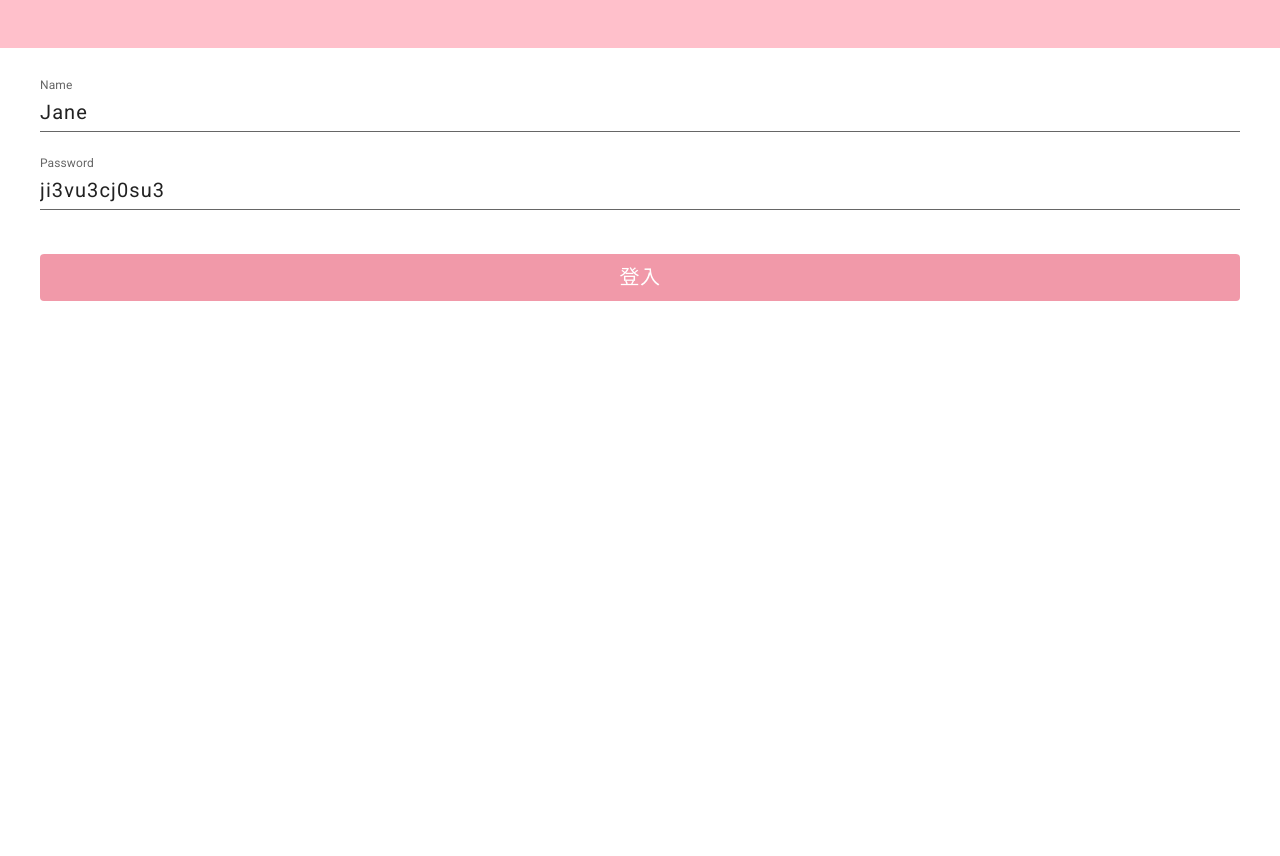
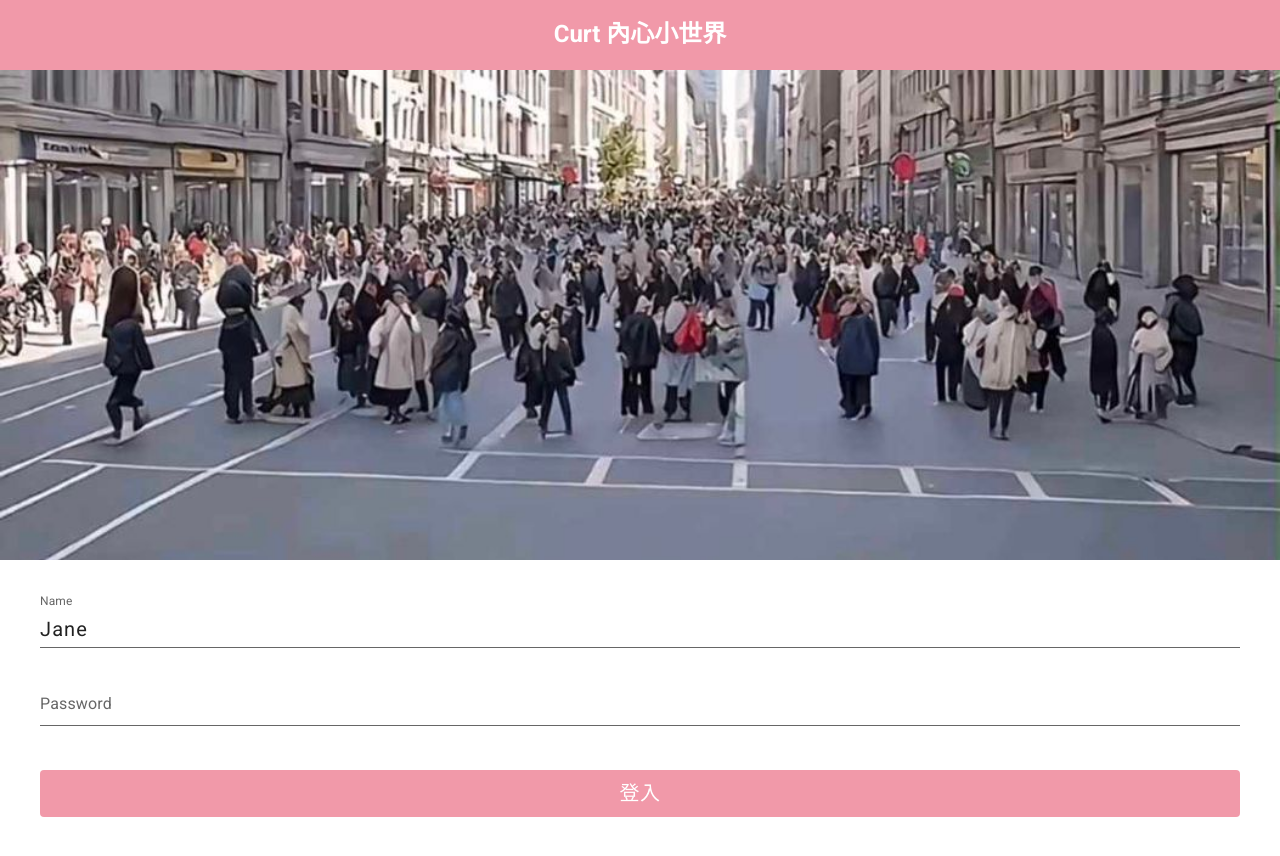
Before and after one commit to curt6815463/jane, a React (Vite) app: page /login in a window 1280 px wide. Shown: the top 856 px of the page. Built offline with nearby package versions, Linux system fonts and the light colour scheme.

Commit message:
almost complete login page

```diff
--- a/src/App.tsx
+++ b/src/App.tsx
@@ -5,10 +5,12 @@ import Login from "./Login";
 import { createGlobalStyle } from "styled-components";
 import Header from "./Headers";
 import Intro from "./Intro";
+import VideoShow from "./VideoShow";
 
 const GlobalStyle = createGlobalStyle`
   html, body, #root {
     height: 100%;
+    font-family: Roboto, Helvetica, Arial, sans-serif;
   }
 `;
 
@@ -22,8 +24,8 @@ const router = createBrowserRouter([
     element: <Intro />,
   },
   {
-    path: "/test",
-    element: <div>test</div>,
+    path: "/video",
+    element: <VideoShow />,
   },
 ]);
 function App() {
--- a/src/Headers.tsx
+++ b/src/Headers.tsx
@@ -1,11 +1,18 @@
 import styled from "styled-components";
 
 const StyledHeader = styled.div`
-  height: 48px;
-  background-color: pink;
+  height: 70px;
+  background-color: #f199a9;
+  color: #fff;
+  font-size: 24px;
+  display: flex;
+  align-items: center;
+  justify-content: center;
+  font-weight: 600;
+  font-family: Roboto, Helvetica, Arial, sans-serif;
 `;
 const Header = () => {
-  return <StyledHeader></StyledHeader>;
+  return <StyledHeader>Curt 內心小世界</StyledHeader>;
 };
 
 export default Header;
--- a/src/Intro.tsx
+++ b/src/Intro.tsx
@@ -4,13 +4,14 @@ const Intro = () => {
       <div>Dear Jane:</div>
       <div>在知道結果之前，有些話想跟妳說</div>
       <div>
-        今天是我們相識的第{"120"}天，從這段時間的相處 覺得妳是很酷的人哈哈，
+        今天是我們相識的第{"120"}天，從這段時間的相處 覺得妳是很酷的人，
         因為在一些事情上我以為女生會這樣想，但妳卻不是
-        對我來說很讚，之前可能把女生想得太壞ＸＤ（也可能認識的女生太少）
+        這對我來說很讚，之前可能把女生想得太壞ＸＤ（也可能認識的女生太少）
         雖然妳常說求包養，但我知道妳只是想找個兼職居家清潔（？！
       </div>
       <div>
-        從過去的聊天中，妳也會講訴一些對事情的看法，讓我知道妳是個聰明又有想法的人，
+        從過去的聊天中，妳也會講訴一些對事情的看法，讓我知道妳是個既聰明又有想法的人，
+        不是天然呆少女，所有事情都只讓別人幫她完成
         即使眼睛不好，也會找尋其他方式來增加自己的知識、見識，
         在人生的路上雖然遇到一些顛頗，但還是能夠含著淚往前，
         即使跌落到谷底可能需要別人伸出援手時，你還是靠著自己努力爬上懸崖，
--- a/src/Login.tsx
+++ b/src/Login.tsx
@@ -3,7 +3,7 @@ import { Button, TextField } from "@mui/material";
 import { styled as muiStyled } from "@mui/material/styles";
 import { useState } from "react";
 import { useNavigate } from "react-router-dom";
-
+import loveBg from "./assets/iloveyou.jpeg";
 const StyledLogin = styled.div`
   display: flex;
   flex-direction: column;
@@ -15,6 +15,12 @@ const FormWrapper = styled.div`
   display: flex;
   flex: 1;
   flex-direction: column;
+`;
+
+const ImageWrapper = styled.div`
+  img {
+    width: 100%;
+  }
 `;
 
 const StyledInput = muiStyled(TextField)(() => {
@@ -31,15 +37,22 @@ const StyledInput = muiStyled(TextField)(() => {
       borderBottomColor: "rgba(0, 0, 0, 0.6);",
     },
     "& .MuiInput-underline:after": { borderBottomColor: "rgba(0, 0, 0, 0.6);" },
+    "& .MuiFormHelperText-filled": {
+      fontSize: "20px",
+    },
   };
 }) as typeof TextField;
 
 const Login = () => {
   const navigate = useNavigate();
   const [name, setName] = useState("Jane");
-  const [password, setPassword] = useState("ji3vu3cj0su3");
+  const [password, setPassword] = useState("");
+  const [errorText, setErrorText] = useState("");
   return (
     <StyledLogin>
+      <ImageWrapper>
+        <img src={loveBg}></img>
+      </ImageWrapper>
       <FormWrapper>
         <StyledInput
           value={name}
@@ -50,8 +63,13 @@ const Login = () => {
           fullWidth={true}
         />
         <StyledInput
+          error={Boolean(errorText)}
+          helperText={errorText}
           value={password}
-          onChange={(e) => setPassword(e.target.value)}
+          onChange={(e) => {
+            setErrorText("");
+            setPassword(e.target.value);
+          }}
           id="standard-basic"
           label="Password"
           variant="standard"
@@ -67,7 +85,12 @@ const Login = () => {
           }}
           variant="contained"
           onClick={() => {
-            navigate("/intro");
+            const result = /^iloveyou$/gi.test(password.replace(/\s*/g, ""));
+            if (result) {
+              navigate("/intro");
+            } else {
+              setErrorText("密碼不對哦 小淘氣");
+            }
           }}
         >
           登入
--- /dev/null
+++ b/src/VideoShow.tsx
@@ -0,0 +1,17 @@
+const VideoShow = () => {
+  return (
+    <div>
+      <iframe
+        width="100%"
+        height="100%"
+        src="https://www.youtube.com/embed/-MkClg7XgRI"
+        title="Does YouTube Want More Vertical Videos?"
+        allow="accelerometer; autoplay; clipboard-write; encrypted-media; gyroscope; picture-in-picture; web-share"
+        referrerPolicy="strict-origin-when-cross-origin"
+        allowFullScreen
+      ></iframe>
+    </div>
+  );
+};
+
+export default VideoShow;
```
Also changed, not shown: src/assets/iloveyou.jpeg (added).
